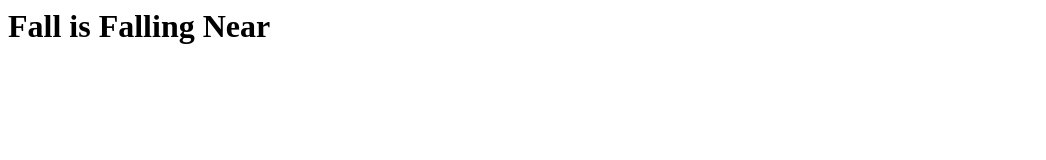
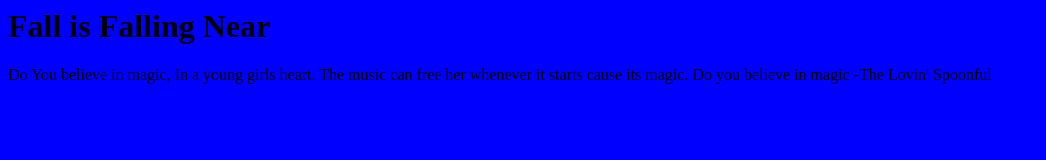
Before and after one commit to NolanBurky/Fall, a plain HTML site: page index.html in a window 1280 px wide. Shown: the whole page, without its empty margins (0-1046 px from the left). Drawn offline with Linux system fonts and the light colour scheme.

Commit message:
Added Styles

```diff
--- a/index.html
+++ b/index.html
@@ -1 +1,7 @@
+<link rel="stylesheet" href="styles.css">
 <h1>Fall is Falling Near</h1>
+<p>Do You believe in magic, In a young girls
+    heart. The music can free her whenever it
+    starts cause its magic. Do you believe in magic
+    -The Lovin' Spoonful
+</p>
--- /dev/null
+++ b/styles.css
@@ -0,0 +1,3 @@
+body{
+    background-color: blue;
+}
```
